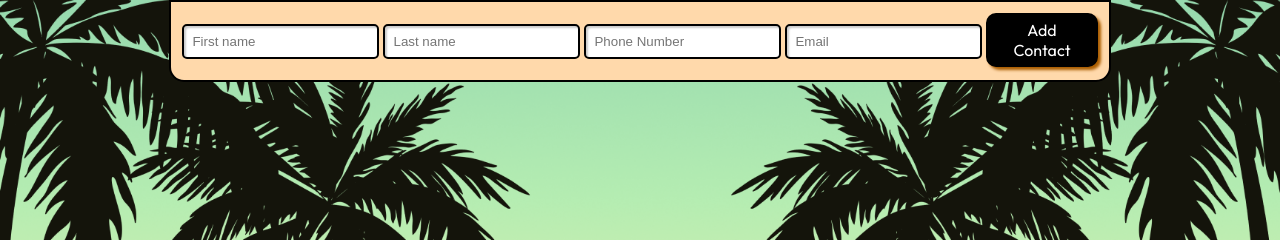
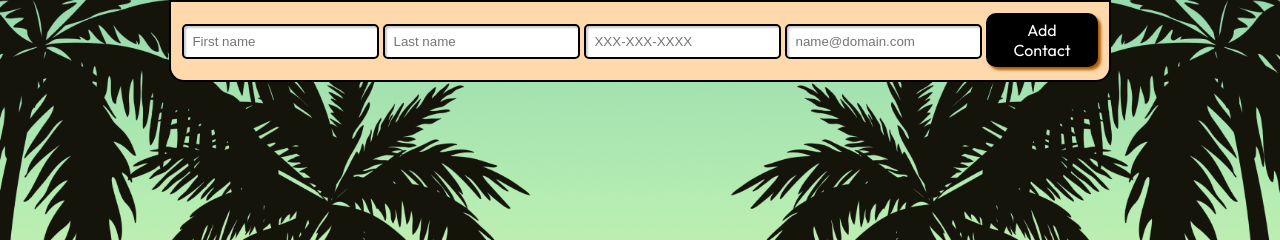
Before and after one commit to The-Cliff-Face/ManagerOfContacts, a PHP site: page /contacts.html in a window 1280 px wide. Shown: the part 132-372 px from the top of the page. Run offline with PHP 8.4, Linux system fonts and the light colour scheme.

Commit message:
Change placeholder text and highlight table rows

```diff
--- a/contacts.html
+++ b/contacts.html
@@ -64,10 +64,10 @@
             <tr>
                 <td><input type="text" id="addFirstNameInput" placeholder="First name" required /></td>
                 <td><input type="text" id="addLastNameInput" placeholder="Last name" required /></td>
-                <td><input type="text" id="addPhoneInput" placeholder="Phone Number" required />
+                <td><input type="text" id="addPhoneInput" placeholder="XXX-XXX-XXXX" required />
                     <span id="addPhoneResult"></span>
                 </td>
-                <td><input type="text" id="addEmailInput" placeholder="Email" required />
+                <td><input type="text" id="addEmailInput" placeholder="name@domain.com" required />
                     <span id="addEmailResult"></span>
                 </td>
                 <td><button type="submit" id="addButton" onclick="addContact();">Add Contact</button></td>
--- a/styles.css
+++ b/styles.css
@@ -315,6 +315,10 @@ table {
     border-radius: 0 0 15px 15px;
 }
 
+.rows:hover {
+	filter: brightness(1.05);
+}
+
 td input {
     padding: 0.5rem;
     border: 2px solid black;
```
